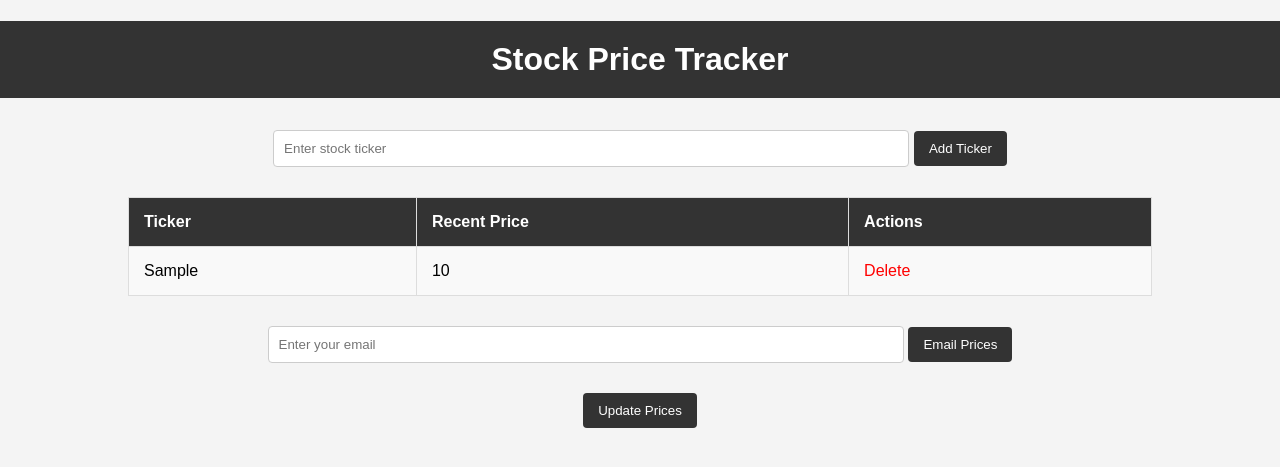
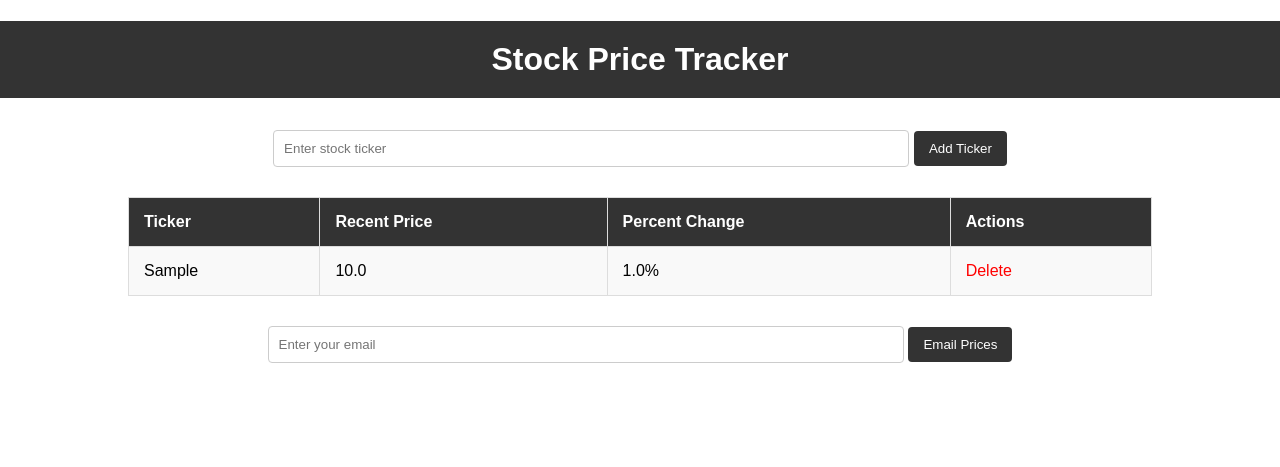
Before and after one commit to smathur23/StockTracker, a Flask app: page /email_prices in a window 1280 px wide. Shown: the top 467 px of the page. Run offline with Flask 3, Linux system fonts and the light colour scheme; tables that the repository leaves empty hold one stand-in row (values such as "Sample post").

Commit message:
Added percent and automatic price updates

```diff
--- a/app.py
+++ b/app.py
@@ -25,18 +25,32 @@ def get_price(symbol):
         print(f"Error fetching stock data: {e}")
         return 0
 
+def pct_change(symbol):
+    try:
+        stock = yf.Ticker(symbol)
+        history = stock.history(period='2d')
+        if len(history) < 2:
+            raise ValueError("Not enough data to calculate percent change")
+
+        close_prices = history['Close']
+        pct_change = ((close_prices.iloc[-1] - close_prices.iloc[-2]) / close_prices.iloc[-2]) * 100
+        return round(pct_change, 2)
+    except Exception as e:
+        print(f"Error fetching stock data: {e}")
+        return 0
+
 class Todo(db.Model):
     id = db.Column(db.Integer, primary_key=True)
     ticker = db.Column(db.String(10), nullable=False)
-    recent_price = db.Column(db.Integer, default=0)
+    recent_price = db.Column(db.Float, default=0.0)  # Change to db.Float
     date_created = db.Column(db.DateTime, default=datetime.utcnow)
+    percent_change = db.Column(db.Float, default=0.0)
 
     def __repr__(self):
         return '<Stock %r>' % self.id
 
 @app.route('/', methods=['POST', 'GET'])
 def home():
-
     alert_flag = ""
 
     if request.method == 'POST':
@@ -46,28 +60,33 @@ def home():
         existing_stock = Todo.query.filter_by(ticker=stock_name).first()
         if existing_stock:
             alert_flag = "Error with existing stock."
-            try:
-                stocks = Todo.query.order_by(Todo.date_created).all()
-                return render_template('index.html', stocks=stocks, alert_flag=alert_flag)
-            except Exception as e:
-                return f'Error updating existing stock: {e}'
         else:
-            new_stock = Todo(ticker=stock_name)
-
             try:
                 price = get_price(stock_name)
-                if (price == 0):
-                    stocks = Todo.query.order_by(Todo.date_created).all()
-                    return render_template('index.html', stocks=stocks, alert_flag="Stock does not exist!")
-                new_stock.recent_price = price
-                db.session.add(new_stock)
-                db.session.commit()
-                return redirect('/')
+                if price == 0:
+                    alert_flag = "Stock does not exist!"
+                else:
+                    pct = pct_change(stock_name)
+                    new_stock.percent_change = pct
+                    new_stock.recent_price = price
+                    db.session.add(new_stock)
+                    db.session.commit()
+                    return redirect('/')
             except Exception as e:
-                return f'Error adding new stock: {e}'
-    else:
-        stocks = Todo.query.order_by(Todo.date_created).all()
-        return render_template('index.html', stocks=stocks, alert_flag=alert_flag)
+                alert_flag = f"Error adding new stock: {e}"
+
+    # Update prices for all stocks
+    stocks = Todo.query.order_by(Todo.date_created).all()
+    for stock in stocks:
+        try:
+            stock.recent_price = get_price(stock.ticker)
+            stock.percent_change = pct_change(stock.ticker)
+        except Exception as e:
+            print(f'Error updating price for {stock.ticker}: {e}')
+
+    db.session.commit()
+
+    return render_template('index.html', stocks=stocks, alert_flag=alert_flag)
 
 @app.route('/email_prices', methods=['POST', 'GET'])
 def email_prices():
@@ -79,7 +98,7 @@ Subject: Financial Data
         """
         message += f'\n'
         for stock in stocks:
-            message += f'Most Recent Price of {stock.ticker}: {stock.recent_price}\n'
+            message += f'Most Recent Price of {stock.ticker}: {stock.recent_price} with {stock.percent_change}% change\n'
         try:
             context = ssl.create_default_context()
             with smtplib.SMTP_SSL(smtp_server, port, context=context) as server:
@@ -94,7 +113,6 @@ Subject: Financial Data
         stocks = Todo.query.order_by(Todo.date_created).all()
         return render_template('index.html', stocks=stocks, alert_flag="")
 
-
 @app.route('/delete/<int:id>')
 def delete(id):
     stock_to_delete = Todo.query.get_or_404(id)
@@ -106,20 +124,5 @@ def delete(id):
     except:
         return 'Error in deleting stock'
 
-
-@app.route('/update_prices')
-def update_prices():
-    stocks = Todo.query.all()
-
-    for stock in stocks:
-        try:
-            stock.recent_price = get_price(stock.ticker)
-        except Exception as e:
-            print(f'Error updating price for {stock.ticker}: {e}')
-
-    db.session.commit()
-    return redirect('/')
-
-
 if __name__ == '__main__':
     app.run(debug=True)
--- a/static/css/main.css
+++ b/static/css/main.css
@@ -2,7 +2,7 @@ body {
     font-family: Arial, sans-serif;
     margin: 0;
     padding: 0;
-    background-color: #f4f4f4;
+    background-color: #ffffff;
 }
 
 h1 {
--- a/templates/index.html
+++ b/templates/index.html
@@ -18,6 +18,7 @@
             <tr>
                 <th>Ticker</th>
                 <th>Recent Price</th>
+                <th>Percent Change</th>
                 <th>Actions</th>
             </tr>
         </thead>
@@ -26,6 +27,7 @@
             <tr>
                 <td>{{ stock.ticker }}</td>
                 <td>{{ stock.recent_price }}</td>
+                <td>{{ stock.percent_change }}%</td>
                 <td>
                     <a href="/delete/{{ stock.id }}">Delete</a>
                 </td>
@@ -38,10 +40,10 @@
         <input type="email" name="content" placeholder="Enter your email">
         <button type="submit">Email Prices</button>
     </form>
-
+<!--
     <form action="/update_prices" method="GET">
         <button type="submit">Update Prices</button>
-    </form>
+    </form> -->
 
     {% if alert_flag %}
     <script>
```
